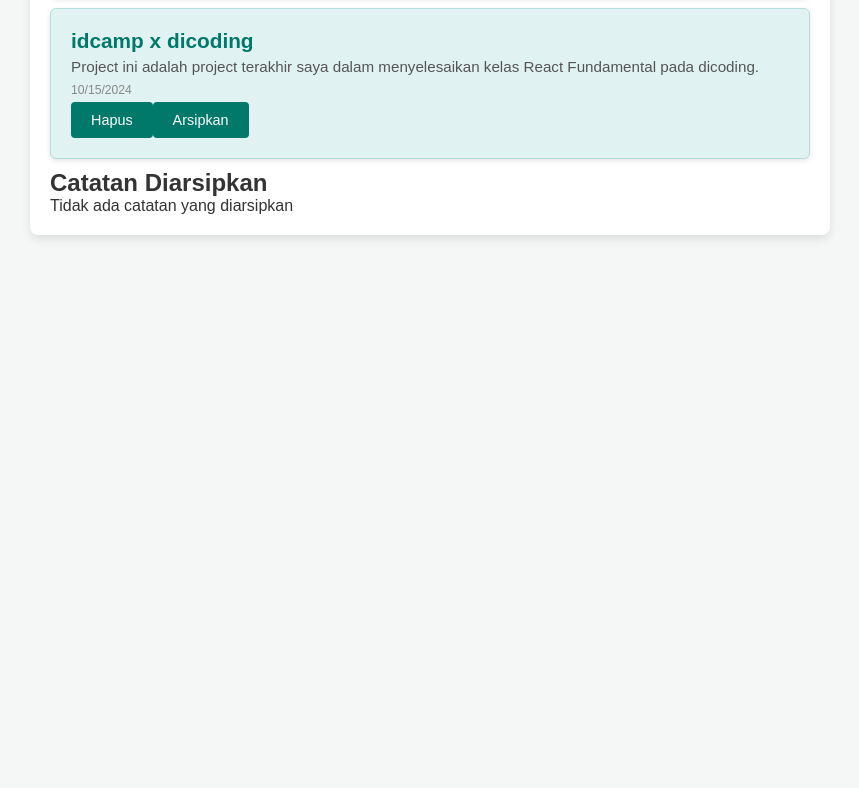
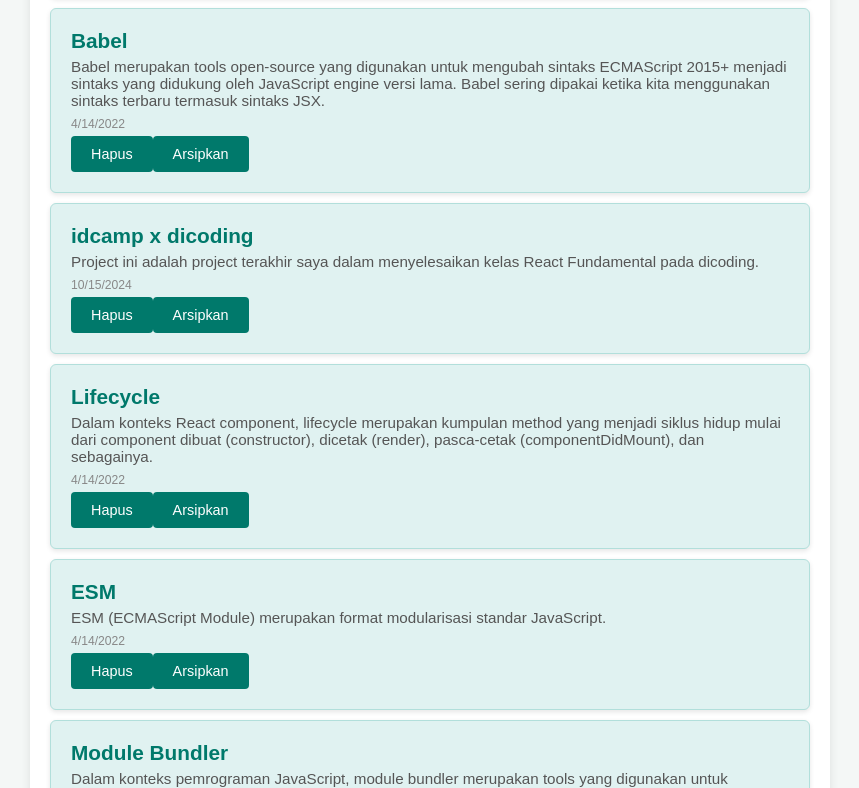
Before and after one commit to 4rip22/Proyek-Akhir-idChamp, a React (Vite) app in the folder catatan-App/: page / in a window 1280 px wide. Shown: the part 612-1400 px from the top of the page, without its empty margins (210-1069 px from the left). Before the commit the page ends 887 px from the top, so only its background shows below. Built offline with nearby package versions, Linux system fonts and the light colour scheme.

Commit message:
update utils data and code new

```diff
--- a/catatan-App/components/NoteList.jsx
+++ b/catatan-App/components/NoteList.jsx
@@ -1,11 +1,11 @@
 import React from "react";
 import NoteItem from "./NoteItem";
 
-function NoteList({notes,onDelete,onArchive}) {
+function NoteList({ notes, onDelete, onArchive }) {
     const activeNotes = notes.filter(note => !note.archived);
     const archivedNotes = notes.filter(note => note.archived);
 
-    return(
+    return (
         <div>
             <h2>Catatan Aktif</h2>
             {activeNotes.length > 0 ? (
@@ -24,7 +24,7 @@
             <h2>Catatan Diarsipkan</h2>
             {archivedNotes.length > 0 ? (
                 <div className="note-list">
-                    {activeNotes.map(note => (
+                    {archivedNotes.map(note => (
                         <NoteItem
                             key={note.id}
                             note={note}
@@ -35,6 +35,7 @@
                 </div>
             ) : <p>Tidak ada catatan yang diarsipkan</p>}
         </div>
-    )
+    );
 }
+
 export default NoteList;
--- a/catatan-App/src/App.jsx
+++ b/catatan-App/src/App.jsx
@@ -1,28 +1,13 @@
+// App.js
 import React, { useState } from 'react';
 import NoteInput from '../components/NoteInput';
 import NoteList from '../components/NoteList';
 import NoteSearch from '../components/NoteSearch';
+import { getInitialData  } from '../src/utils/data';
 import '../styles/style.css';
 
-const initialNotes = [
-  {
-    id: 1,
-    title: "Babel",
-    body: "Babel merupakan tools open-source yang digunakan untuk mengubah sintaks ECMAScript 2015+ menjadi sintaks yang didukung oleh JavaScript engine versi lama. Babel sering dipakai ketika kita menggunakan sintaks terbaru termasuk sintaks JSX.",
-    archived: false,
-    createdAt: '2022-04-14T04:27:34.572Z',
-  },
-  {
-    id: 2,
-    title:"idcamp x dicoding",
-    body: "Project ini adalah project terakhir saya dalam menyelesaikan kelas React Fundamental pada dicoding.",
-    archived: false,
-    createdAt: '2024-10-15T04:15:25.572Z',
-  }
-];
-
 function App() {
-  const [notes, setNotes] = useState(initialNotes);
+  const [notes, setNotes] = useState(getInitialData );
   const [searchQuery, setSearchQuery] = useState('');
 
   const addNote = (note) => {
--- a/catatan-App/src/index.jsx
+++ b/catatan-App/src/index.jsx
@@ -1,6 +1,13 @@
+// index.js
+
 import React from "react";
-import {createRoot} from 'react-dom/client';
-import App from './App.jsx';
+import ReactDOM from "react-dom";
+import "../styles/style.css";
+import App from "./App";
 
-const root = createRoot(document.getElementById('root'))
-root.render(<App/>);
+ReactDOM.render(
+  <React.StrictMode>
+    <App />
+  </React.StrictMode>,
+  document.getElementById("root")
+);
--- /dev/null
+++ b/catatan-App/src/utils/data.js
@@ -0,0 +1,58 @@
+// utils/data.js
+
+const getInitialData = () => [
+    {
+      id: 1,
+      title: "Babel",
+      body: "Babel merupakan tools open-source yang digunakan untuk mengubah sintaks ECMAScript 2015+ menjadi sintaks yang didukung oleh JavaScript engine versi lama. Babel sering dipakai ketika kita menggunakan sintaks terbaru termasuk sintaks JSX.",
+      createdAt: '2022-04-14T04:27:34.572Z',
+      archived: false,
+    },
+    {
+        id: 2,
+        title: "Babel",
+        body: "Babel merupakan tools open-source yang digunakan untuk mengubah sintaks ECMAScript 2015+ menjadi sintaks yang didukung oleh JavaScript engine versi lama. Babel sering dipakai ketika kita menggunakan sintaks terbaru termasuk sintaks JSX.",
+        archived: false,
+        createdAt: '2022-04-14T04:27:34.572Z',
+      },
+      {
+        id: 3,
+        title:"idcamp x dicoding",
+        body: "Project ini adalah project terakhir saya dalam menyelesaikan kelas React Fundamental pada dicoding.",
+        archived: false,
+        createdAt: '2024-10-15T04:15:25.572Z',
+      },
+    {
+      id: 4,
+      title: "Lifecycle",
+      body: "Dalam konteks React component, lifecycle merupakan kumpulan method yang menjadi siklus hidup mulai dari component dibuat (constructor), dicetak (render), pasca-cetak (componentDidMount), dan sebagainya.",
+      createdAt: '2022-04-14T04:27:34.572Z',
+      archived: false,
+    },
+    {
+      id: 5,
+      title: "ESM",
+      body: "ESM (ECMAScript Module) merupakan format modularisasi standar JavaScript.",
+      createdAt: '2022-04-14T04:27:34.572Z',
+      archived: false,
+    },
+    {
+      id: 6,
+      title: "Module Bundler",
+      body: "Dalam konteks pemrograman JavaScript, module bundler merupakan tools yang digunakan untuk menggabungkan seluruh modul JavaScript yang digunakan oleh aplikasi menjadi satu berkas.",
+      createdAt: '2022-04-14T04:27:34.572Z',
+      archived: false,
+    },
+  ];
+
+  const showFormattedDate = (date) => {
+    const options = {
+      weekday: "long",
+      year: "numeric",
+      month: "long",
+      day: "numeric",
+    };
+    return new Date(date).toLocaleDateString("id-ID", options);
+  };
+
+  export { getInitialData, showFormattedDate };
```
Lines whose indentation alone changed are shown as unchanged.
